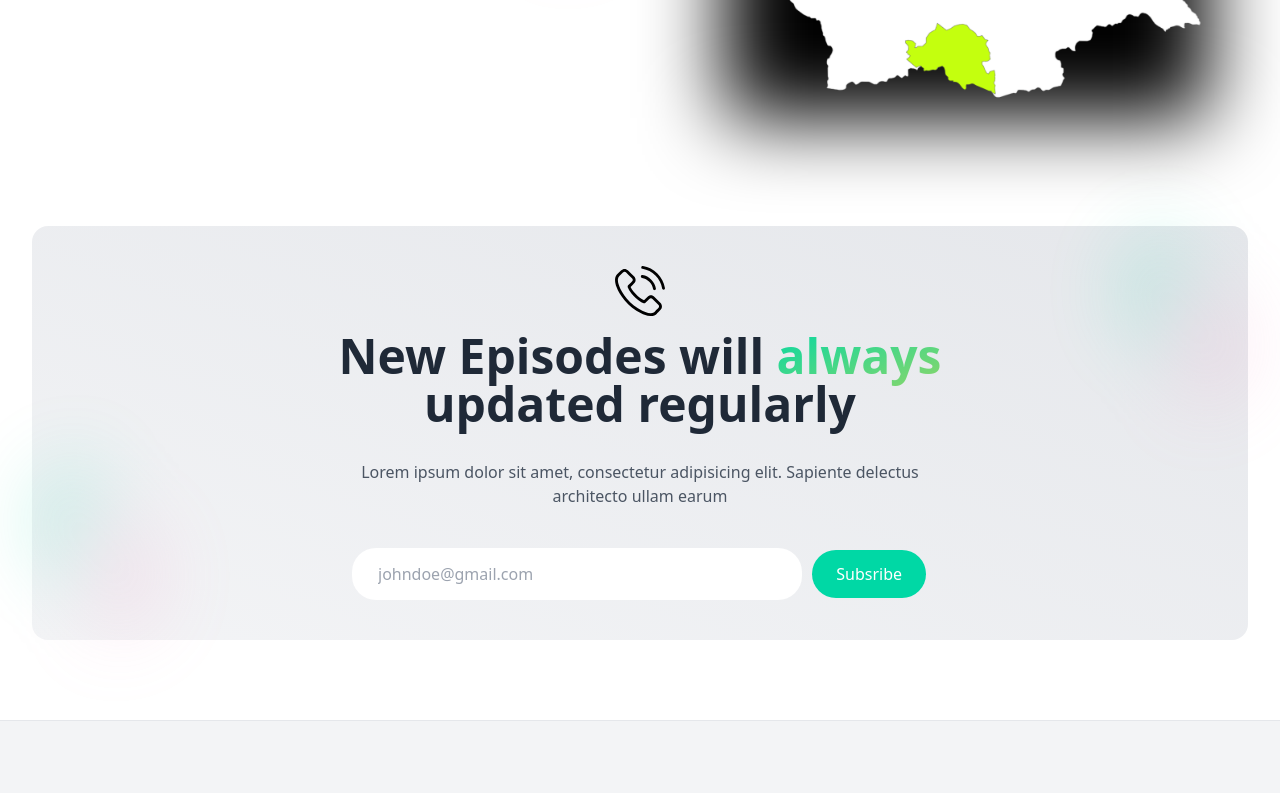
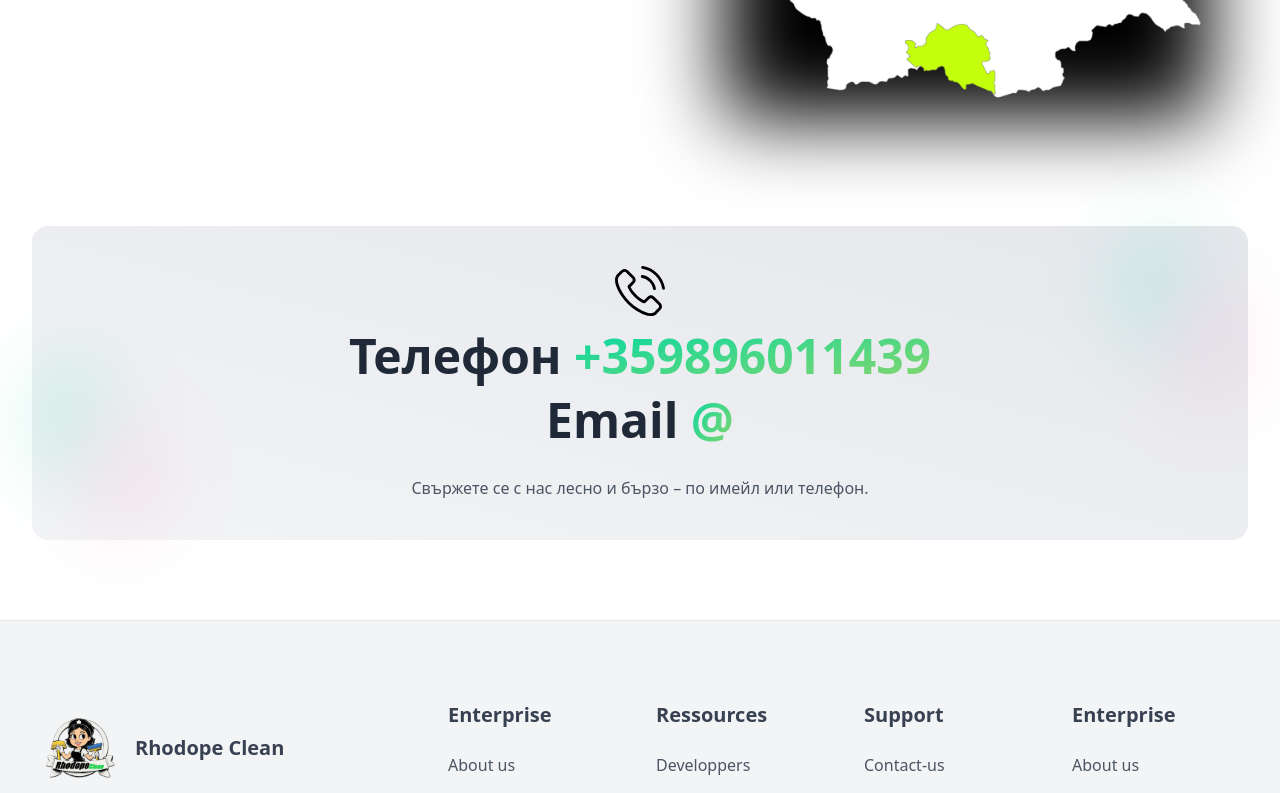
Before and after one commit to emilbakov/kika, a Nuxt app in the folder v2/: page / in a window 1280 px wide. Shown: the part 1712-2505 px from the top of the page. Built offline with nearby package versions, Linux system fonts and the light colour scheme.

Commit message:
new changes

```diff
--- a/v2/components/sections/AboutPodux.vue
+++ b/v2/components/sections/AboutPodux.vue
@@ -20,7 +20,7 @@
                         <AtomsTitle texte="Чистотата на природата във вашия дом."  class="indent-8" />
                         <AtomsTitle texte="Подбираме най – добрите био препарати" class="indent-8 text-green-500" />
                         <p class="text-gray-600 dark:text-gray-300 pt-8 list-disc indent-8">Работим изцяло съобразено с вас и вашето време </p>
-                        <p class="text-gray-600 dark:text-gray-300 pt-8 list-disc indent-8">
+                        <h2 class="text-gray-600 dark:text-gray-300 pt-8 list-disc indent-8">
                             За още по-пълно обслужване. Можем да заредим банята с тоалетни принадлежности, закупени от нас при предварително заявяване.
 
 
@@ -32,7 +32,7 @@
 
 
 
-                        </p>
+                        </h2>
 
 
                     </div>
--- a/v2/components/sections/CallToAction.vue
+++ b/v2/components/sections/CallToAction.vue
@@ -25,41 +25,24 @@
 
                     <h2 class="text-gray-800 pt-4 dark:text-white font-bold text-4xl md:text-5xl lg:text-6x">
 
-                        New Episodes will <span
-                            class="text-transparent bg-clip-text bg-gradient-to-br from-primary to-[#8cd66a]"> always</span>
-                        updated regularly
+                        Телефон <span
+                            class="text-transparent bg-clip-text bg-gradient-to-br from-primary to-[#8cd66a]"> +359896011439</span>
+
+                    </h2>
+                    <h2 class="text-gray-800 pt-4 dark:text-white font-bold text-4xl md:text-5xl lg:text-6x">
+
+                        Email <span
+                            class="text-transparent bg-clip-text bg-gradient-to-br from-primary to-[#8cd66a]"> @</span>
+
                     </h2>
 
                     <p class="text-gray-600 dark:text-gray-300 pt-8 mx-auto max-w-xl">
                         <span></span>
 
-                        Lorem ipsum dolor sit amet, consectetur adipisicing elit. Sapiente delectus architecto ullam
-                        earum
+                        Свържете се с нас лесно и бързо – по имейл или телефон.
+
                     </p>
-                    <div class="mx-auto max-w-md sm:max-w-xl pt-10">
-                        <form action="" class="flex items-center relative gap-x-2">
-                            <input type="email" placeholder="johndoe@gmail.com"
-                                class="outline-none border-2 border-transparent focus:border-primary bg-body text-gray-600 dark:text-gray-200 rounded-3xl px-6 py-3 w-full">
-                            <div
-                                class="sm:inline-flex sm:min-w-max absolute sm:relative top-0.5 right-0.5 sm:top-0 sm:right-0">
-                                <button
-                                    class="min-w-max p-3 sm:py-3 sm:px-6 text-white border-2 border-transparent relative group">
-                                    <span
-                                        class="absolute inset-0 rounded-full group-hover:scale-105 origin-center transition-all ease-in-out bg-primary"></span>
-                                    <span aria-hidden="true" class="relative hidden sm:flex">
-                                        Subsribe
-                                    </span>
-                                    <span class="relative flex sm:hidden">
-                                        <svg xmlns="http://www.w3.org/2000/svg" fill="none" viewBox="0 0 24 24"
-                                            stroke-width="1.5" stroke="currentColor" class="w-5 h-5">
-                                            <path stroke-linecap="round" stroke-linejoin="round"
-                                                d="M6 12L3.269 3.126A59.768 59.768 0 0121.485 12 59.77 59.77 0 013.27 20.876L5.999 12zm0 0h7.5" />
-                                        </svg>
-                                    </span>
-                                </button>
-                            </div>
-                        </form>
-                    </div>
+
                 </div>
             </div>
         </AtomsContainer>
--- a/v2/components/sections/WhyUs.vue
+++ b/v2/components/sections/WhyUs.vue
@@ -11,7 +11,7 @@
                     </div>
                     <div class="relative">
                         <AtomsTitle texte="Покритие" class=""/>
-                        <h1 class="text-gray-600 dark:text-gray-300 pt-8 text-2xl font-black">
+                        <h1 class="text-gray-600 dark:text-gray-300 pt-8 text-4xl font-black">
                            Пампорово - Чепеларе - Смолян
                         </h1>
 
--- a/v2/components/sections/home/HeroSection.vue
+++ b/v2/components/sections/home/HeroSection.vue
@@ -33,7 +33,7 @@
                     </p>
 
                     <div class="flex items-center gap-3 pt-9 flex-col sm:flex-row sm:w-max sm:mx-auto lg:mx-0">
-                        <AtomsLinkBtn href="#" variant="primary" class="w-full sm:w-max flex justify-center">
+                        <AtomsLinkBtn href="/#contact" variant="primary" class="w-full sm:w-max flex justify-center">
                             Call us
                         </AtomsLinkBtn>
 
```
